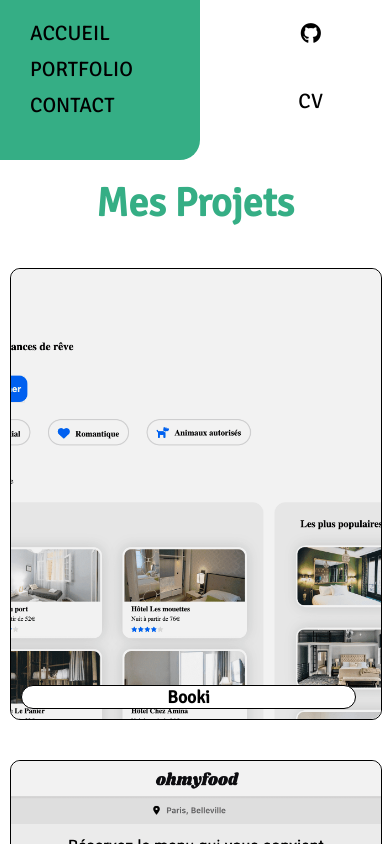
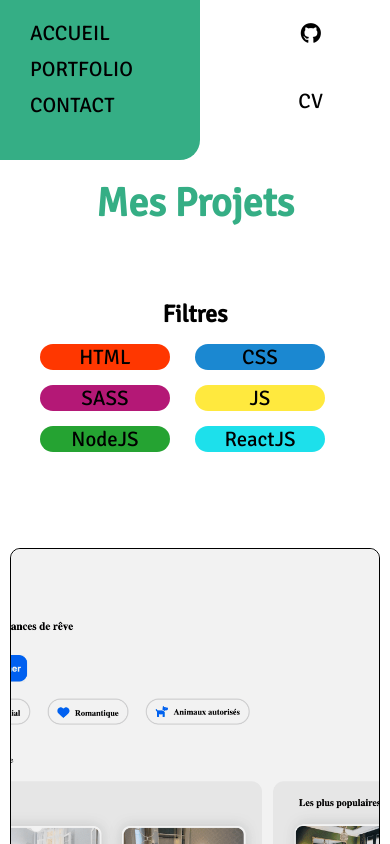
Before and after one commit to IdrissaSy7/Portfolio, a React (Create React App) app: page /portfolio in a window 390 px wide. Shown: the top 844 px of the page. Built offline with nearby package versions, Linux system fonts and the light colour scheme.

Commit message:
ajout de filtres projet

```diff
--- a/src/components/Card.js
+++ b/src/components/Card.js
@@ -1,11 +1,69 @@
-import React from "react";
+import React, { useState } from "react";
 import { Link } from "react-router-dom";
 import Projets from "../data/projet.json";
 
 const Card = () => {
+  const [selectedFilter, setSelectedFilter] = useState("ALL");
+
+  const filteredProjects = Projets.filter((project) => {
+    if (selectedFilter === "ALL") {
+      return project.languages;
+    } else {
+      return project.languages.includes(selectedFilter);
+    }
+  });
+
   return (
     <div className="cardContainer">
-      {Projets.map((projet) => (
+      <div className="filters">
+        <h2>Filtres</h2>
+        <ul>
+          <li>
+            {selectedFilter != "ALL" && (
+              <p onClick={() => setSelectedFilter("ALL")}>Annuler</p>
+            )}
+          </li>
+          <li
+            className={selectedFilter === "HTML" ? "html active" : "html"}
+            onClick={() => setSelectedFilter("HTML")}
+          >
+            HTML
+          </li>
+          <li
+            className={selectedFilter === "CSS" ? "css active" : "css"}
+            onClick={() => setSelectedFilter("CSS")}
+          >
+            CSS
+          </li>
+          <li
+            className={selectedFilter === "SASS" ? "sass active" : "sass"}
+            onClick={() => setSelectedFilter("SASS")}
+          >
+            SASS
+          </li>
+          <li
+            className={selectedFilter === "JS" ? "js active" : "js"}
+            onClick={() => setSelectedFilter("JS")}
+          >
+            JS
+          </li>
+          <li
+            className={selectedFilter === "NodeJS" ? "nodejs active" : "nodejs"}
+            onClick={() => setSelectedFilter("NodeJS")}
+          >
+            NodeJS
+          </li>
+          <li
+            className={
+              selectedFilter === "ReactJS" ? "reactjs active" : "reactjs"
+            }
+            onClick={() => setSelectedFilter("ReactJS")}
+          >
+            ReactJS
+          </li>
+        </ul>
+      </div>
+      {filteredProjects.map((projet) => (
         <Link key={projet.id} to={`/projets/${projet.id}`}>
           <div className="card">
             <h2>{projet.title}</h2>
--- a/src/style/_settings.scss
+++ b/src/style/_settings.scss
@@ -18,6 +18,7 @@ $reactjs: rgb(29, 224, 235);
 * {
   margin: 0;
   padding: 0;
+  box-sizing: border-box;
 }
 
 body {
@@ -40,7 +41,7 @@ body {
   }
 
   .title {
-    font-size: 3.5em;
+    font-size: 3.5rem;
     color: $color-2;
     position: absolute;
     top: 60px;
@@ -48,7 +49,7 @@ body {
     text-align: center;
 
     @media screen and (max-width: 767px) {
-      font-size: 2.5em;
+      font-size: 2.5rem;
       position: initial;
       margin-bottom: -120px;
       margin-top: 30px;
--- a/src/style/components/_card.scss
+++ b/src/style/components/_card.scss
@@ -23,10 +23,10 @@
     display: flex;
     flex-direction: column-reverse;
     position: relative;
+    transition: 0.3s ease-in-out;
 
     &:hover {
       box-shadow: 0px 0px 6px $color-4;
-      transition-duration: 0.3s;
     }
 
     @media screen and (max-width: 1023px) {
--- a/src/style/index.css
+++ b/src/style/index.css
@@ -5,6 +5,7 @@
 * {
   margin: 0;
   padding: 0;
+  box-sizing: border-box;
 }
 
 body {
@@ -23,7 +24,7 @@ body a:hover {
   text-decoration-color: #000;
 }
 body .title {
-  font-size: 3.5em;
+  font-size: 3.5rem;
   color: #35ae85;
   position: absolute;
   top: 60px;
@@ -32,7 +33,7 @@ body .title {
 }
 @media screen and (max-width: 767px) {
   body .title {
-    font-size: 2.5em;
+    font-size: 2.5rem;
     position: initial;
     margin-bottom: -120px;
     margin-top: 30px;
@@ -86,22 +87,22 @@ body .reactjs {
   text-align: center;
 }
 .error h2 {
-  font-size: 15em;
+  font-size: 15rem;
   font-weight: bolder;
 }
 @media screen and (max-width: 767px) {
   .error h2 {
-    font-size: 4em;
+    font-size: 4rem;
     margin-top: 90px;
   }
 }
 .error p {
-  font-size: 1.5em;
+  font-size: 1.5rem;
   margin: 50px 0px;
 }
 @media screen and (max-width: 767px) {
   .error p {
-    font-size: 1em;
+    font-size: 1rem;
   }
 }
 .error a {
@@ -126,14 +127,14 @@ body .reactjs {
   /* Apparition progressive */
 }
 .home .content h2 {
-  font-size: 3em;
+  font-size: 3rem;
 }
 .home .content h3 {
-  font-size: 1.8em;
+  font-size: 1.8rem;
   margin-bottom: 20px;
 }
 .home .content ul {
-  font-size: 1.5em;
+  font-size: 1.5rem;
   display: flex;
   flex-wrap: wrap;
   justify-content: center;
@@ -212,7 +213,7 @@ body .reactjs {
   font-weight: bolder;
 }
 .projetCentre div h2 {
-  font-size: 1.8em;
+  font-size: 1.8rem;
 }
 .projetCentre div .langue {
   display: flex;
@@ -220,14 +221,14 @@ body .reactjs {
   flex-direction: row;
 }
 .projetCentre div .langue p {
-  font-size: 1.2em;
+  font-size: 1.2rem;
   border-radius: 20px;
   width: 100px;
   text-align: center;
 }
 @media screen and (max-width: 767px) {
   .projetCentre div .langue p {
-    font-size: 1em;
+    font-size: 1rem;
     margin: 5px;
   }
 }
@@ -236,6 +237,72 @@ body .reactjs {
   flex-direction: row;
   justify-content: space-around;
   width: 100%;
+}
+
+.filters {
+  position: fixed;
+  left: 20px;
+  top: 30%;
+  z-index: 1;
+  display: flex;
+  flex-direction: column;
+  justify-content: center;
+  align-items: center;
+}
+@media screen and (max-width: 767px) {
+  .filters {
+    position: relative;
+    left: 0;
+    height: 250px;
+    margin-bottom: 30px;
+  }
+}
+.filters h2 {
+  font-size: 1.5rem;
+}
+@media screen and (max-width: 767px) {
+  .filters h2 {
+    margin-bottom: 15px;
+  }
+}
+@media screen and (max-width: 767px) {
+  .filters ul {
+    display: flex;
+    flex-wrap: wrap;
+    justify-content: center;
+  }
+}
+.filters ul li {
+  border-radius: 20px;
+  width: 130px;
+  text-align: center;
+  margin-bottom: 15px;
+  font-size: 1.3rem;
+  cursor: pointer;
+  transition: 0.3s;
+}
+@media screen and (max-width: 767px) {
+  .filters ul li {
+    margin-right: 25px;
+  }
+}
+.filters ul li:hover, .filters ul li.active {
+  color: #fff;
+  text-shadow: 0px 0px 5px #000;
+}
+.filters ul li:first-child {
+  color: #000;
+  text-shadow: none;
+}
+.filters ul li:first-child:hover {
+  text-decoration: underline;
+}
+@media screen and (max-width: 767px) {
+  .filters ul li:first-child {
+    position: absolute;
+    bottom: 0;
+    margin: 0 auto;
+  }
 }
 
 .cardContainer {
@@ -263,10 +330,10 @@ body .reactjs {
   display: flex;
   flex-direction: column-reverse;
   position: relative;
+  transition: 0.3s ease-in-out;
 }
 .cardContainer .card:hover {
   box-shadow: 0px 0px 6px #000;
-  transition-duration: 0.3s;
 }
 @media screen and (max-width: 1023px) {
   .cardContainer .card {
--- a/src/style/index.scss
+++ b/src/style/index.scss
@@ -2,6 +2,7 @@
 @import "./pages/error";
 @import "./pages/home";
 @import "./pages/projets";
+@import "./pages/portfolio";
 @import "./components/card";
 @import "./components/contact";
 @import "./components/navigation";
--- a/src/style/pages/_error.scss
+++ b/src/style/pages/_error.scss
@@ -8,22 +8,22 @@
 
   //   404
   h2 {
-    font-size: 15em;
+    font-size: 15rem;
     font-weight: bolder;
 
     @media screen and (max-width: 767px) {
-      font-size: 4em;
+      font-size: 4rem;
       margin-top: 90px;
     }
   }
 
   //   Texte
   p {
-    font-size: 1.5em;
+    font-size: 1.5rem;
     margin: 50px 0px;
 
     @media screen and (max-width: 767px) {
-      font-size: 1em;
+      font-size: 1rem;
     }
   }
 
--- a/src/style/pages/_home.scss
+++ b/src/style/pages/_home.scss
@@ -8,16 +8,16 @@
     flex-direction: column;
     align-items: center;
     h2 {
-      font-size: 3em;
+      font-size: 3rem;
     }
 
     h3 {
-      font-size: 1.8em;
+      font-size: 1.8rem;
       margin-bottom: 20px;
     }
 
     ul {
-      font-size: 1.5em;
+      font-size: 1.5rem;
       display: flex;
       flex-wrap: wrap;
       justify-content: center;
--- /dev/null
+++ b/src/style/pages/_portfolio.scss
@@ -0,0 +1,68 @@
+.filters {
+  position: fixed;
+  left: 20px;
+  top: 30%;
+  z-index: 1;
+  display: flex;
+  flex-direction: column;
+  justify-content: center;
+  align-items: center;
+
+  @media screen and (max-width: 767px) {
+    position: relative;
+    left: 0;
+    height: 250px;
+    margin-bottom: 30px;
+  }
+
+  h2 {
+    font-size: 1.5rem;
+
+    @media screen and (max-width: 767px) {
+      margin-bottom: 15px;
+    }
+  }
+
+  ul {
+    @media screen and (max-width: 767px) {
+      display: flex;
+      flex-wrap: wrap;
+      justify-content: center;
+    }
+
+    li {
+      border-radius: 20px;
+      width: 130px;
+      text-align: center;
+      margin-bottom: 15px;
+      font-size: 1.3rem;
+      cursor: pointer;
+      transition: 0.3s;
+
+      @media screen and (max-width: 767px) {
+        margin-right: 25px;
+      }
+
+      &:hover,
+      &.active {
+        color: $color-1;
+        text-shadow: 0px 0px 5px $color-4;
+      }
+
+      &:first-child {
+        color: $color-4;
+        text-shadow: none;
+
+        &:hover {
+          text-decoration: underline;
+        }
+
+        @media screen and (max-width: 767px) {
+          position: absolute;
+          bottom: -0;
+          margin: 0 auto;
+        }
+      }
+    }
+  }
+}
--- a/src/style/pages/_projets.scss
+++ b/src/style/pages/_projets.scss
@@ -26,7 +26,7 @@
     }
 
     h2 {
-      font-size: 1.8em;
+      font-size: 1.8rem;
     }
 
     .langue {
@@ -35,13 +35,13 @@
       flex-direction: row;
 
       p {
-        font-size: 1.2em;
+        font-size: 1.2rem;
         border-radius: 20px;
         width: 100px;
         text-align: center;
 
         @media screen and (max-width: 767px) {
-          font-size: 1em;
+          font-size: 1rem;
           margin: 5px;
         }
       }
```
Also changed, not shown: 1 other file (tests, documents, lock files or other folders).
